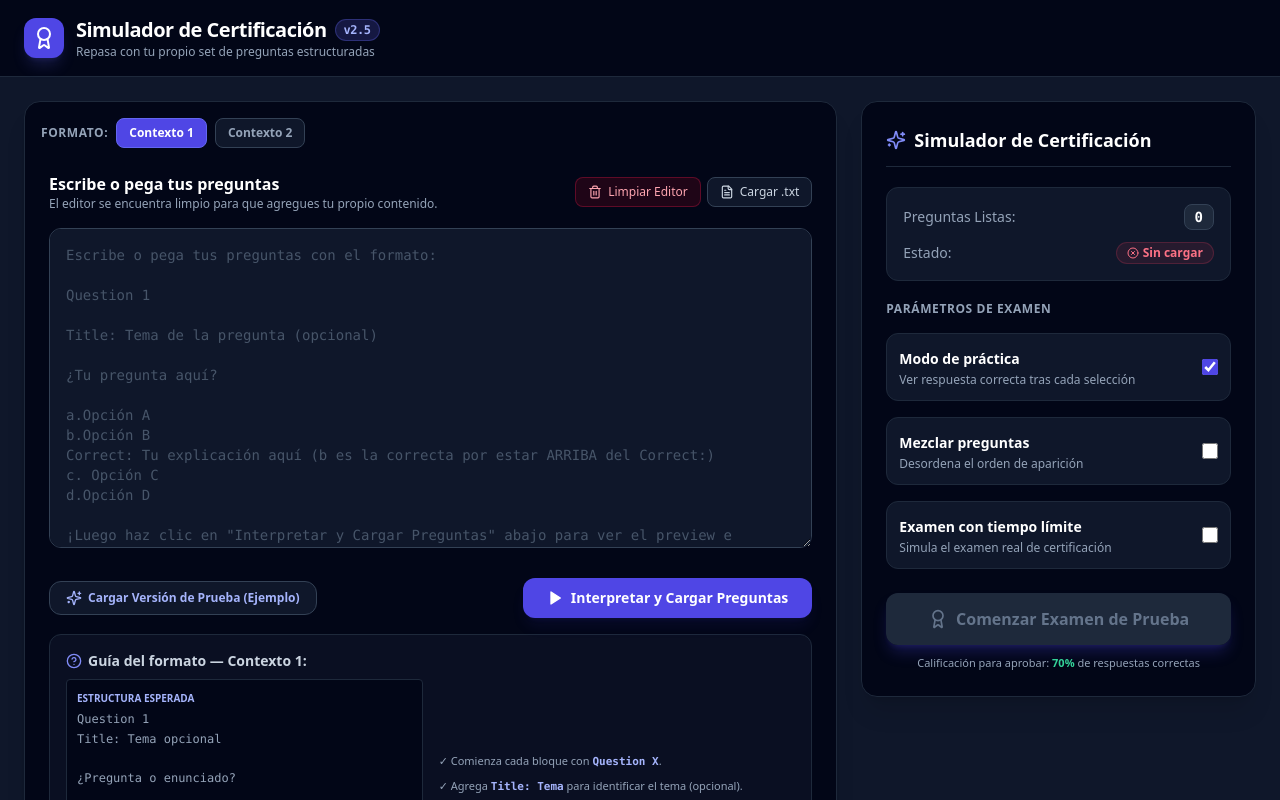
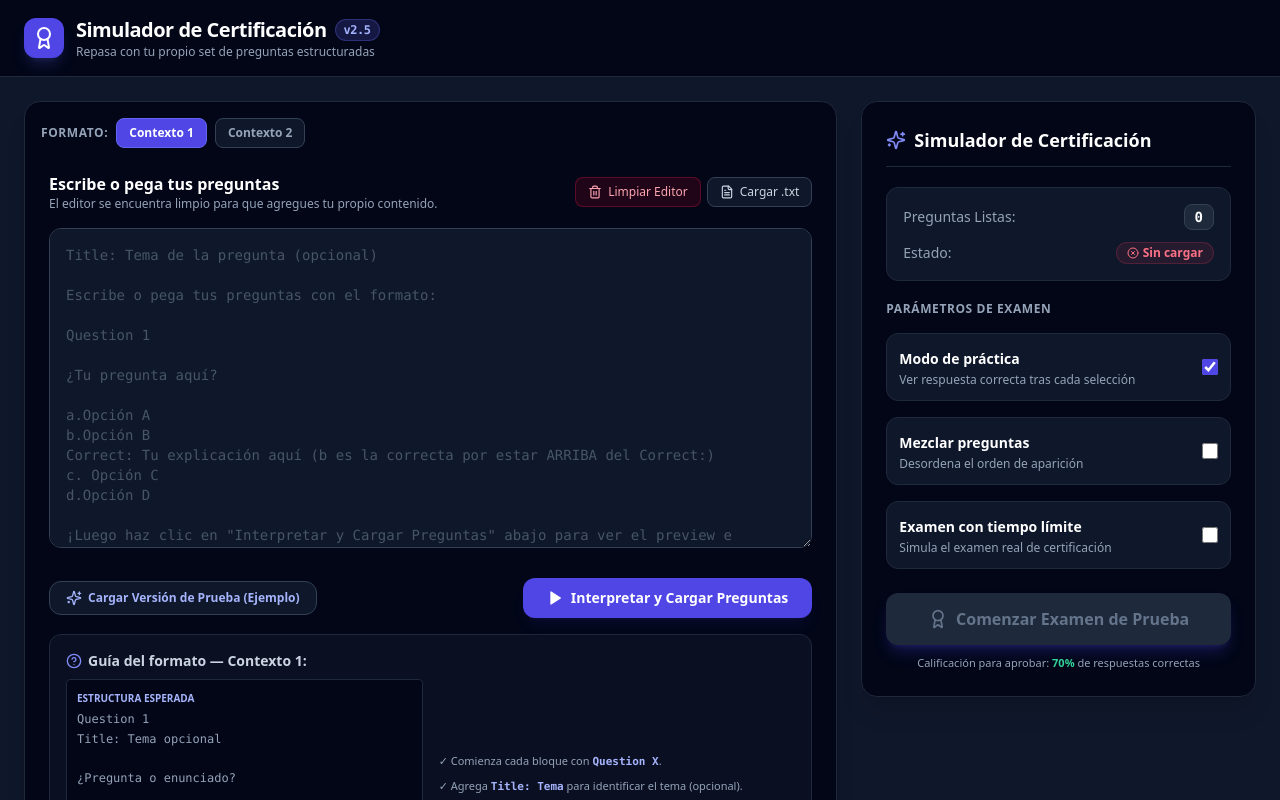
Before and after one commit to ahunicken/simulator-app, a React (Vite) app: page / in a window 1280 px wide. Shown: the top 800 px of the page. Built offline with nearby package versions, Linux system fonts and the light colour scheme.

Commit message:
Agregar title to the topic context 2

```diff
--- a/src/components/setup-screen.tsx
+++ b/src/components/setup-screen.tsx
@@ -25,9 +25,9 @@ export default function SetupScreen({
   onParseQuestions, onLoadTrial, onClearEditor, onStartExam
 }: SetupScreenProps) {
 
-  const placeholderContext1 = `Escribe o pega tus preguntas con el formato:\n\nQuestion 1\n\nTitle: Tema de la pregunta (opcional)\n\n¿Tu pregunta aquí?\n\na.Opción A\nb.Opción B\nCorrect: Tu explicación aquí (b es la correcta por estar ARRIBA del Correct:)\nc. Opción C\nd.Opción D\n\n¡Luego haz clic en "Interpretar y Cargar Preguntas" abajo para ver el preview e iniciar!`;
+  const placeholderContext1 = `Title: Tema de la pregunta (opcional)\n\nEscribe o pega tus preguntas con el formato:\n\nQuestion 1\n\n¿Tu pregunta aquí?\n\na.Opción A\nb.Opción B\nCorrect: Tu explicación aquí (b es la correcta por estar ARRIBA del Correct:)\nc. Opción C\nd.Opción D\n\n¡Luego haz clic en "Interpretar y Cargar Preguntas" abajo para ver el preview e iniciar!`;
 
-  const placeholderContext2 = `Escribe o pega tus preguntas con el formato:\n\nQuestion 1 of 25\n\n¿Tu pregunta aquí?\n\nSelect an answer:\n\nOpción A\nOpción B (The correct answer)\nOpción C\nOpción D\n\nRegla: Marca la opción correcta agregando (The correct answer) al final de la línea.\n¡Luego haz clic en "Interpretar y Cargar Preguntas" abajo para ver el preview e iniciar!`;
+  const placeholderContext2 = `Title: Tema de la pregunta (opcional)\n\nEscribe o pega tus preguntas con el formato:\n\nQuestion 1 of 25\n\n¿Tu pregunta aquí?\n\nSelect an answer:\n\nOpción A\nOpción B (The correct answer)\nOpción C\nOpción D\n\nRegla: Marca la opción correcta agregando (The correct answer) al final de la línea.\n¡Luego haz clic en "Interpretar y Cargar Preguntas" abajo para ver el preview e iniciar!`;
 
   const handleFileUpload = (e: React.ChangeEvent<HTMLInputElement>) => {
     const file = e.target.files?.[0];
@@ -133,6 +133,7 @@ export default function SetupScreen({
                   <div className="bg-slate-950 p-2.5 rounded border border-slate-800">
                     <p className="text-indigo-300 text-[10px] mb-1 font-semibold uppercase font-sans">Estructura esperada</p>
                     Question 1 of 25<br /><br />
+                    Title: Tema opcional<br /><br />
                     ¿Pregunta o enunciado?<br /><br />
                     Select an answer:<br /><br />
                     Primera opción<br />
@@ -143,6 +144,7 @@ export default function SetupScreen({
                   </div>
                   <div className="space-y-1.5 font-sans flex flex-col justify-center text-[11px]">
                     <p>✓ Comienza cada bloque con <span className="text-indigo-300 font-mono font-semibold">Question X of Y</span>.</p>
+                    <p>✓ Agrega <span className="text-indigo-300 font-mono font-semibold">Title: Tema</span> para identificar el tema (opcional).</p>
                     <p>✓ El enunciado va debajo del título.</p>
                     <p>✓ Incluye la línea <span className="text-indigo-300 font-mono font-semibold">Select an answer:</span> antes de las opciones.</p>
                     <p>✓ Las opciones son líneas simples de texto, sin prefijo de letra.</p>
--- a/src/utils.ts
+++ b/src/utils.ts
@@ -117,6 +117,11 @@ export const parseTextToQuestionsContext2 = (text: string): Question[] => {
     if (b.trim()) blocks.push(b.trim());
   });
 
+  // Extract global Title: before any Question block
+  let globalTopic = '';
+  const globalTitleMatch = cleanText.match(/^Title\s*:\s*(.+)/im);
+  if (globalTitleMatch) globalTopic = globalTitleMatch[1].trim();
+
   const result: Question[] = [];
   const keys = ['a', 'b', 'c', 'd', 'e'];
 
@@ -155,7 +160,7 @@ export const parseTextToQuestionsContext2 = (text: string): Question[] => {
     }
 
     if (subject && options.length > 0) {
-      result.push({ id: idx + 1, title, topic: '', subject, options, correctKey, hint: '' });
+      result.push({ id: idx + 1, title, topic: globalTopic || '', subject, options, correctKey, hint: '' });
     }
   });
 
```
